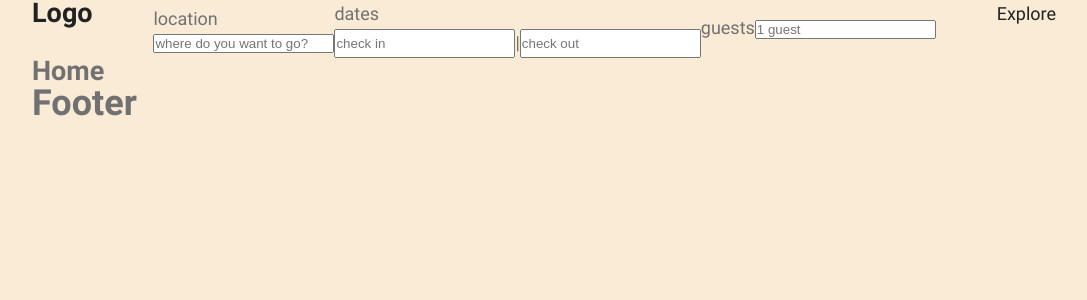
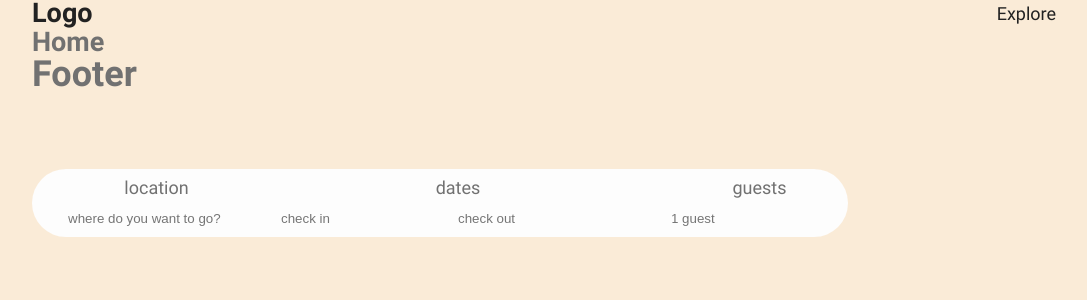
Before and after one commit to OmriScript/Airdod, a React (Create React App) app: page / in a window 1280 px wide. Shown: the top 300 px of the page, without its empty margins (96-1183 px from the left). Built offline with nearby package versions, Linux system fonts and the light colour scheme.

Commit message:
add main filter

```diff
--- a/src/App.jsx
+++ b/src/App.jsx
@@ -5,7 +5,6 @@ import { routes } from './routes'
 import { connect } from 'react-redux'
 import { AppHeader } from './cmps/AppHeader'
 import { Footer } from './cmps/Footer'
-// import { Try } from './cmps/Try'
 import 'react-dates/initialize'
 import { getStays } from './store/actions/stay.actions.js'
 
@@ -25,7 +24,6 @@ export class _App extends Component {
     return (
       <div className="app main-container" >
         <AppHeader />
-        {/* <Try/> */}
         <Switch>
           {routes.map(route => <Route key={route.path} exact component={route.component} path={route.path} />)}
         </Switch>
--- /dev/null
+++ b/src/assets/styles/components/_header.scss
@@ -0,0 +1,3 @@
+ .app-header {
+     position: relative;
+ }
--- /dev/null
+++ b/src/assets/styles/components/_stay-filter.scss
@@ -0,0 +1,38 @@
+.stay-filter {
+    background-color: $clr1;
+    border-radius: 2rem;
+    // width: rem(650px);
+    position: absolute;
+    top: rem(150px);
+
+    form {
+        width: 100%;
+        border-radius: 2rem;
+        input,
+        label {
+            border: none;
+            outline: none;
+            background-color: inherit;
+            cursor: pointer;
+            border-radius: 2rem;
+            // width: 100%;
+        }
+        .search-input {
+            border-radius: 2rem;
+            padding: .3rem 0;
+            transition: ease-in-out .3s;
+            padding-inline-start: 2rem;
+            &:not(:last-child){
+            }
+            &:hover {
+                background-color: darken($clr1, 10%);
+            }
+            .date-container {
+                align-items: baseline;
+            }
+            span {
+                margin-inline-end: 1rem;
+            }
+        }
+    }
+}
--- a/src/assets/styles/styles.scss
+++ b/src/assets/styles/styles.scss
@@ -1,19 +1,21 @@
 // Setup
-@import "setup/variables.scss";
-@import "setup/functions.scss";
-@import "setup/mixins.scss";
-@import "setup/typography.scss";
+@import "./setup/variables";
+@import "./setup/functions";
+@import "./setup/mixins";
+@import "./setup/typography";
 
 //Views
-@import "views/home-page.scss";
+@import "./views/home-page";
 
 // Basics
-@import "basics/helpers.scss";
-@import "basics/layout.scss";
-@import "basics/base.scss";
-@import "basics/buttons.scss";
+@import "./basics/helpers";
+@import "./basics/layout";
+@import "./basics/base";
+@import "./basics/buttons";
 
 
 // Components
-@import "components/stay-list.scss";
-@import "components/stay-preview.scss";
+@import "./components/header.scss";
+@import "./components/stay-list";
+@import "./components/stay-preview";
+@import "./components/stay-filter";
--- a/src/cmps/StayFilter.jsx
+++ b/src/cmps/StayFilter.jsx
@@ -8,23 +8,31 @@ export class StayFilter extends Component {
 
     render() {
         return (
-            <section>
-                <form className="flex align-center justify-center">
-                    <div className="search-input flex column">
+            <section className="stay-filter flex">
+                <form className="flex">
+                    <div className="search-input flex column align-center justify-center">
                         <label htmlFor="location">location</label>
-                        <input type="text" name="search" id="location" placeholder="where do you want to go?" />
+                        <div className="location">
+                            <input autoComplete="off" type="text" name="search" id="location" placeholder="where do you want to go?" />
+                        </div>
                     </div>
-                    <div className="search-input flex column">
+
+                    <div className="search-input flex column align-center justify-center">
                         <label>dates</label>
                         <div className="date-container flex">
-                            <input type="text" name="search" id="dates" placeholder="check in" />
-                            <span>|</span>
-                            <input type="text" name="search" id="dates" placeholder="check out" />
+                            <div className="check-in flex">
+                                <input autoComplete="off" type="text" name="search" id="dates" placeholder="check in" />
+                            </div>
+                            <div className="check-out">
+                                <input autoComplete="off" type="text" name="search" id="dates" placeholder="check out" />
+                            </div>
                         </div>
                     </div>
-                    <div className="search-input">
+                    <div className="search-input flex column align-center justify-center">
                         <label htmlFor="guest">guests</label>
-                        <input type="text" name="search" id="guest" placeholder="1 guest" />
+                        <div className="guest">
+                            <input autoComplete="off" type="text" name="search" id="guest" placeholder="1 guest" />
+                        </div>
                     </div>
                 </form>
             </section>
```
Also changed, not shown: src/cmps/DatePickerModal.jsx (added, +27 -0 lines), src/cmps/Try.jsx (deleted, +0 -25 lines), src/assets/styles/setup/_functions.scss (line endings or trailing spaces).
